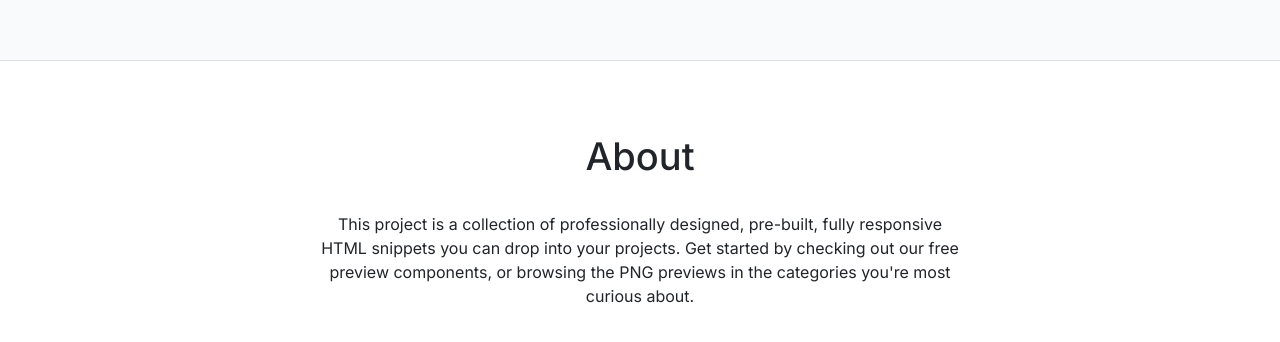
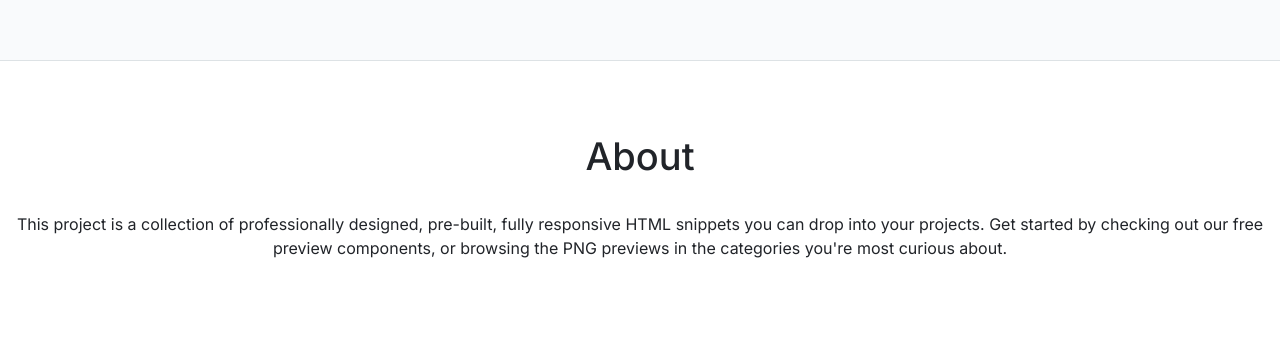
Before and after one commit to js-tasks-ru/htmlcss-20250313_grif5, a website: page index.html in a window 1280 px wide. Shown: the part 1214-1556 px from the top of the page. Drawn offline with Linux system fonts and the light colour scheme.

Commit message:
error correction

```diff
--- a/components/footer/footer.css
+++ b/components/footer/footer.css
@@ -1,9 +1,5 @@
 .footer {
   padding: 71px 0 136px;
-}
-.wrapper {
-  margin: 0 auto;
-  max-width: 640px;
 }
 .footer__title {
   margin-bottom: 32px;
--- a/index.html
+++ b/index.html
@@ -10,10 +10,8 @@
         </header>
         <main class="main"></main>
         <footer class="footer">
-            <div class="wrapper">
-                <h2 class="footer__title">About</h2>
-                <p class="footer__text">This project is a collection of professionally designed, pre-built, fully responsive HTML snippets you can drop into your projects. Get started by checking out our free preview components, or browsing the PNG previews in the categories you're most curious about.</p>
-            </div>
+            <h2 class="footer__title">About</h2>
+            <p class="footer__text">This project is a collection of professionally designed, pre-built, fully responsive HTML snippets you can drop into your projects. Get started by checking out our free preview components, or browsing the PNG previews in the categories you're most curious about.</p>
         </footer>
     </body>
 </html>
```
